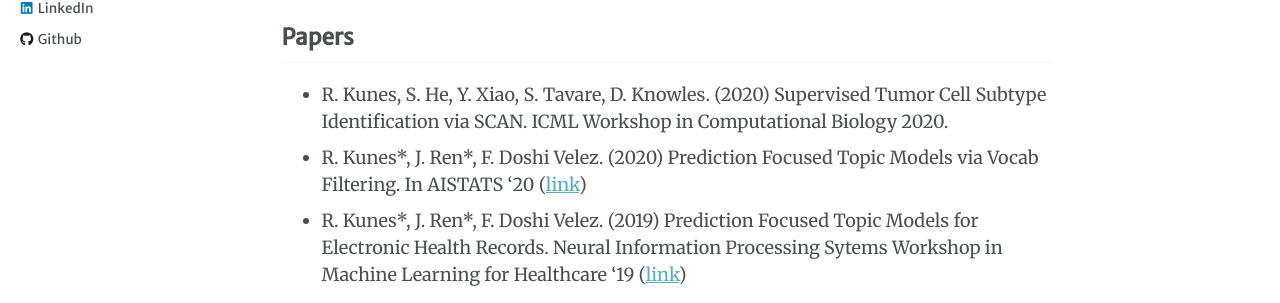
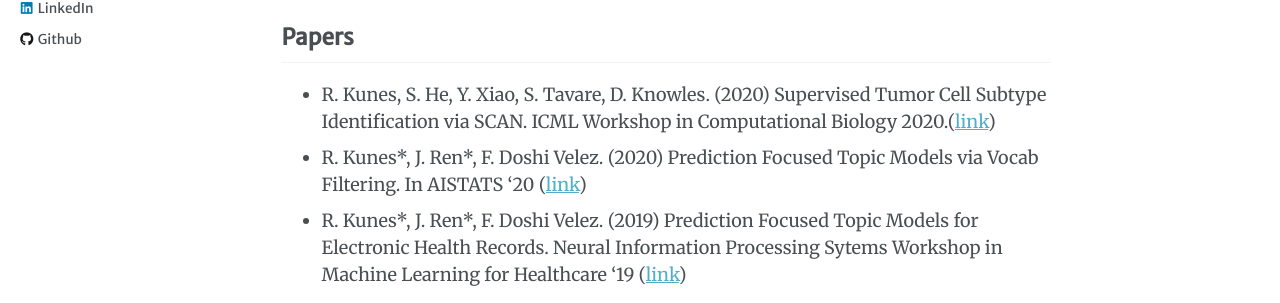
Before and after one commit to russellkune/russellkune.github.io, a Jekyll site: the page built from _pages/research.md, in a window 1280 px wide and 1108 px high. Shown: the part 457-760 px from the top of the window. Built offline with Jekyll 4.4.1, drawn with Linux system fonts in a browser that asks for light colours.

Commit message:
add link

```diff
--- a/_pages/research.md
+++ b/_pages/research.md
@@ -12,7 +12,7 @@
 * **Variational Inference for Discrete Latents** - I'm developing gradient estimation methods for stochastic gradient descent for discrete models  where the gradient of the evidence lower bound can't be tractably computed.
 
 ## Papers ##
-* R. Kunes, S. He, Y. Xiao, S. Tavare, D. Knowles. (2020) Supervised Tumor Cell Subtype Identification via SCAN. ICML Workshop in Computational Biology 2020.
+* R. Kunes, S. He, Y. Xiao, S. Tavare, D. Knowles. (2020) Supervised Tumor Cell Subtype Identification via SCAN. ICML Workshop in Computational Biology 2020.([link](https://icml-compbio.github.io/icml-website-2020/2020/papers/WCBICML2020_paper_38.pdf))
 * R. Kunes\*, J. Ren\*, F. Doshi Velez. (2020) Prediction Focused Topic Models via Vocab Filtering. In AISTATS ‘20 ([link](https://arxiv.org/pdf/1910.05495.pdf))
 * R. Kunes\*, J. Ren\*, F. Doshi Velez. (2019) Prediction Focused Topic Models for Electronic Health Records. Neural Information Processing Sytems Workshop in Machine Learning for Healthcare ‘19 ([link](https://arxiv.org/pdf/1911.08551.pdf))
 
```
